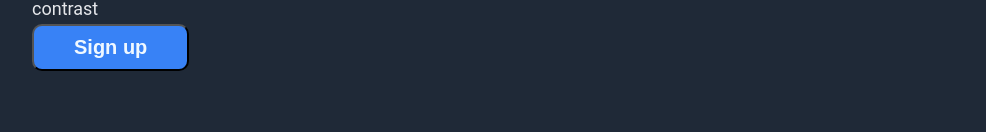
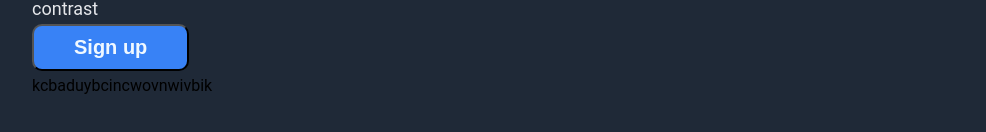
Before and after one commit to Narayan7330/landing-page, a plain HTML site: page index.html in a window 1280 px wide. Shown: the part 398-530 px from the top of the page, without its empty margins (126-1112 px from the left). Drawn offline with Linux system fonts and the light colour scheme.

Commit message:
checking git commit working

```diff
--- a/index.html
+++ b/index.html
@@ -28,6 +28,8 @@
   <div id="hero2-downtext">this website has some subtext that goes here under the <br> main title.its a smaller font and the color is lower <br> contrast</div>
   <div><button>Sign up</button></div>
 
+  <div>kcbaduybcincwovnwivbik</div>
+
 
 </div>
 
```
